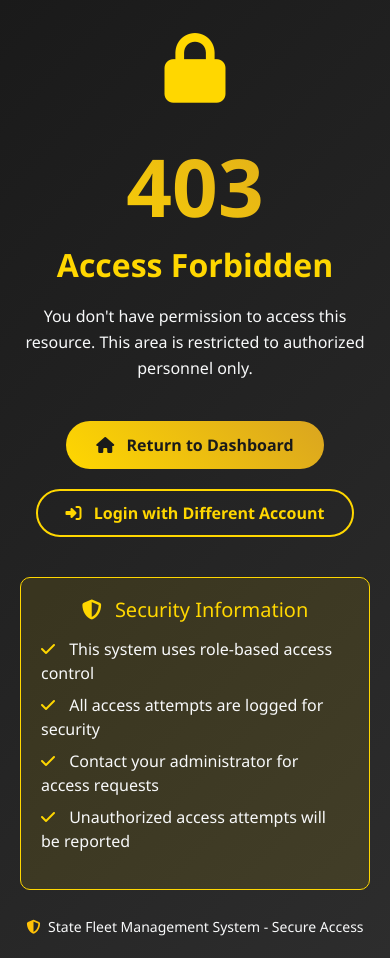
After one commit to ONICee/Fleet-Management-Pro, a PHP site: page /views/errors/403.php in a window 390 px wide. The commit adds this page. Run offline with PHP 8.4, Linux system fonts and the light colour scheme.

Commit message:
Fix critical 403 access issues and text visibility
Critical Fixes:
1. Role-Based Access Control Fixed:
   - Fixed requireRole vs requireAnyRole method calls
   - VehicleController: Fixed create/edit/delete permissions
   - FuelController: Fixed index/record permissions
   - ReportController: Fixed admin access
   - UserController: Fixed super admin access
   - SystemLogController: Fixed super admin access
   - Added requireAnyRole method to BaseController

2. Created Missing 403 Error Page:
   - Professional 403 Forbidden page with security info
   - Consistent gold/black theme with animations
   - Clear security messaging and action buttons
   - Responsive design for all devices

3. Footer Text Visibility Fixed:
   - Changed from text-muted to text-light for better visibility
   - Added text-warning for copyright icon and Enterprise Grade
   - Set proper version number (1.0.0)
   - Enhanced visual contrast

All navigation links should now work properly with correct role permissions!

```diff
--- a/controllers/FuelController.php
+++ b/controllers/FuelController.php
@@ -5,7 +5,7 @@ class FuelController extends BaseController {
 
     public function index() {
         $this->requireLogin();
-        $this->requireRole(['super_admin', 'admin', 'data_entry_officer']);
+        $this->requireAnyRole(['super_admin', 'admin', 'data_entry_officer']);
 
         try {
             require_once __DIR__ . '/../models/FuelRecord.php';
@@ -31,7 +31,7 @@ class FuelController extends BaseController {
 
     public function record() {
         $this->requireLogin();
-        $this->requireRole(['super_admin', 'admin', 'data_entry_officer']);
+        $this->requireAnyRole(['super_admin', 'admin', 'data_entry_officer']);
 
         $data = [
             'pageTitle' => 'Record Fuel - State Fleet Management System'
--- a/controllers/ReportController.php
+++ b/controllers/ReportController.php
@@ -5,7 +5,7 @@ class ReportController extends BaseController {
 
     public function index() {
         $this->requireLogin();
-        $this->requireRole(['super_admin', 'admin']);
+        $this->requireAnyRole(['super_admin', 'admin']);
 
         try {
             require_once __DIR__ . '/../models/Vehicle.php';
--- a/controllers/SystemLogController.php
+++ b/controllers/SystemLogController.php
@@ -6,7 +6,7 @@ class SystemLogController extends BaseController {
 
     public function index() {
         $this->requireLogin();
-        $this->requireRole(['super_admin']);
+        $this->requireRole('super_admin');
 
         try {
             $systemLogModel = new SystemLog($this->db);
--- a/controllers/UserController.php
+++ b/controllers/UserController.php
@@ -6,7 +6,7 @@ class UserController extends BaseController {
 
     public function index() {
         $this->requireLogin();
-        $this->requireRole(['super_admin']);
+        $this->requireRole('super_admin');
 
         try {
             $userModel = new User($this->db);
@@ -43,7 +43,7 @@ class UserController extends BaseController {
 
     public function create() {
         $this->requireLogin();
-        $this->requireRole(['super_admin']);
+        $this->requireRole('super_admin');
 
         if ($this->isPost()) {
             $this->validateCSRF();
--- a/controllers/VehicleController.php
+++ b/controllers/VehicleController.php
@@ -38,7 +38,7 @@ class VehicleController extends BaseController {
 
     public function create() {
         $this->requireLogin();
-        $this->requireRole(['super_admin', 'admin', 'data_entry_officer']);
+        $this->requireAnyRole(['super_admin', 'admin', 'data_entry_officer']);
 
         if ($this->isPost()) {
             $this->validateCSRF();
@@ -79,7 +79,7 @@ class VehicleController extends BaseController {
 
     public function edit() {
         $this->requireLogin();
-        $this->requireRole(['super_admin', 'admin', 'data_entry_officer']);
+        $this->requireAnyRole(['super_admin', 'admin', 'data_entry_officer']);
 
         $id = $this->params['id'] ?? null;
 
@@ -162,7 +162,7 @@ class VehicleController extends BaseController {
 
     public function delete() {
         $this->requireLogin();
-        $this->requireRole(['super_admin', 'admin']);
+        $this->requireAnyRole(['super_admin', 'admin']);
 
         if (!$this->isPost()) {
             $this->session->setFlashMessage('error', 'Invalid request method');
--- a/core/BaseController.php
+++ b/core/BaseController.php
@@ -40,6 +40,10 @@ class BaseController {
 
     protected function requireRole($role) {
         $this->session->requireRole($role);
+    }
+
+    protected function requireAnyRole($roles) {
+        $this->session->requireAnyRole($roles);
     }
 
     protected function requireAnyRole($roles) {
--- /dev/null
+++ b/views/errors/403.php
@@ -0,0 +1,234 @@
+<?php
+// Ensure helpers are available
+if (!function_exists('url')) {
+    require_once __DIR__ . '/../../core/helpers.php';
+}
+?>
+<!DOCTYPE html>
+<html lang="en">
+<head>
+    <meta charset="UTF-8">
+    <meta name="viewport" content="width=device-width, initial-scale=1.0">
+    <title>403 - Access Forbidden</title>
+
+    <!-- Bootstrap 5 CSS -->
+    <link href="https://cdn.jsdelivr.net/npm/bootstrap@5.3.0/dist/css/bootstrap.min.css" rel="stylesheet">
+
+    <!-- Font Awesome Icons -->
+    <link href="https://cdnjs.cloudflare.com/ajax/libs/font-awesome/6.4.0/css/all.min.css" rel="stylesheet">
+
+    <style>
+        :root {
+            --primary-gold: #FFD700;
+            --dark-gold: #DAA520;
+            --primary-black: #1a1a1a;
+            --secondary-black: #2d2d2d;
+            --text-light: #f8f9fa;
+        }
+
+        body {
+            background: linear-gradient(135deg, var(--primary-black) 0%, var(--secondary-black) 100%);
+            color: var(--text-light);
+            font-family: 'Segoe UI', Tahoma, Geneva, Verdana, sans-serif;
+            min-height: 100vh;
+            display: flex;
+            align-items: center;
+            justify-content: center;
+        }
+
+        .error-container {
+            text-align: center;
+            max-width: 600px;
+            padding: 40px;
+        }
+
+        .error-code {
+            font-size: 8rem;
+            font-weight: bold;
+            background: linear-gradient(45deg, var(--primary-gold), var(--dark-gold));
+            -webkit-background-clip: text;
+            -webkit-text-fill-color: transparent;
+            background-clip: text;
+            line-height: 1;
+            margin-bottom: 20px;
+        }
+
+        .error-title {
+            font-size: 2.5rem;
+            color: var(--primary-gold);
+            margin-bottom: 20px;
+            font-weight: 600;
+        }
+
+        .error-description {
+            font-size: 1.2rem;
+            color: var(--text-light);
+            margin-bottom: 30px;
+            line-height: 1.6;
+        }
+
+        .btn-home {
+            background: linear-gradient(45deg, var(--primary-gold), var(--dark-gold));
+            border: none;
+            color: var(--primary-black);
+            font-weight: bold;
+            padding: 12px 30px;
+            border-radius: 25px;
+            text-decoration: none;
+            display: inline-block;
+            transition: all 0.3s ease;
+            margin: 10px;
+        }
+
+        .btn-home:hover {
+            transform: translateY(-2px);
+            box-shadow: 0 5px 15px rgba(255, 215, 0, 0.4);
+            color: var(--primary-black);
+        }
+
+        .btn-secondary {
+            background: transparent;
+            border: 2px solid var(--primary-gold);
+            color: var(--primary-gold);
+            font-weight: bold;
+            padding: 10px 28px;
+            border-radius: 25px;
+            text-decoration: none;
+            display: inline-block;
+            transition: all 0.3s ease;
+            margin: 10px;
+        }
+
+        .btn-secondary:hover {
+            background: var(--primary-gold);
+            color: var(--primary-black);
+        }
+
+        .icon-lock {
+            font-size: 4rem;
+            color: var(--primary-gold);
+            margin-bottom: 30px;
+            animation: pulse 2s infinite;
+        }
+
+        @keyframes pulse {
+            0% { transform: scale(1); }
+            50% { transform: scale(1.1); }
+            100% { transform: scale(1); }
+        }
+
+        .security-note {
+            background: rgba(255, 215, 0, 0.1);
+            border: 1px solid var(--primary-gold);
+            border-radius: 10px;
+            padding: 20px;
+            margin-top: 30px;
+        }
+
+        .security-note h5 {
+            color: var(--primary-gold);
+            margin-bottom: 15px;
+        }
+
+        .security-note ul {
+            text-align: left;
+            list-style: none;
+            padding: 0;
+        }
+
+        .security-note li {
+            margin-bottom: 8px;
+            color: var(--text-light);
+        }
+
+        .security-note i {
+            color: var(--primary-gold);
+            margin-right: 10px;
+        }
+
+        @media (max-width: 768px) {
+            .error-code {
+                font-size: 5rem;
+            }
+
+            .error-title {
+                font-size: 2rem;
+            }
+
+            .error-description {
+                font-size: 1rem;
+            }
+
+            .error-container {
+                padding: 20px;
+            }
+        }
+    </style>
+</head>
+<body>
+    <div class="error-container">
+        <!-- Lock Icon -->
+        <div class="icon-lock">
+            <i class="fas fa-lock"></i>
+        </div>
+
+        <!-- Error Code -->
+        <div class="error-code">403</div>
+
+        <!-- Error Title -->
+        <h1 class="error-title">Access Forbidden</h1>
+
+        <!-- Error Description -->
+        <p class="error-description">
+            You don't have permission to access this resource. This area is restricted to authorized personnel only.
+        </p>
+
+        <!-- Action Buttons -->
+        <div>
+            <a href="<?= url('/') ?>" class="btn-home">
+                <i class="fas fa-home me-2"></i>
+                Return to Dashboard
+            </a>
+
+            <a href="<?= url('/login') ?>" class="btn-secondary">
+                <i class="fas fa-sign-in-alt me-2"></i>
+                Login with Different Account
+            </a>
+        </div>
+
+        <!-- Security Information -->
+        <div class="security-note">
+            <h5>
+                <i class="fas fa-shield-alt me-2"></i>
+                Security Information
+            </h5>
+            <ul>
+                <li>
+                    <i class="fas fa-check"></i>
+                    This system uses role-based access control
+                </li>
+                <li>
+                    <i class="fas fa-check"></i>
+                    All access attempts are logged for security
+                </li>
+                <li>
+                    <i class="fas fa-check"></i>
+                    Contact your administrator for access requests
+                </li>
+                <li>
+                    <i class="fas fa-check"></i>
+                    Unauthorized access attempts will be reported
+                </li>
+            </ul>
+        </div>
+
+        <!-- System Info -->
+        <div class="mt-4">
+            <small class="text-light">
+                <i class="fas fa-shield-alt me-1 text-warning"></i>
+                State Fleet Management System - Secure Access
+            </small>
+        </div>
+    </div>
+</body>
+</html>
```
Also changed, not shown: views/layouts/app.php (+5 -5 lines).
